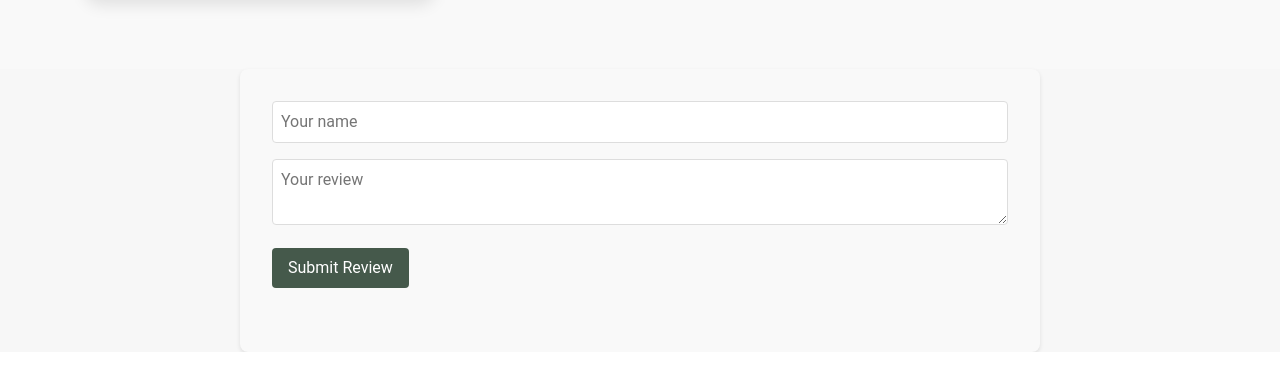
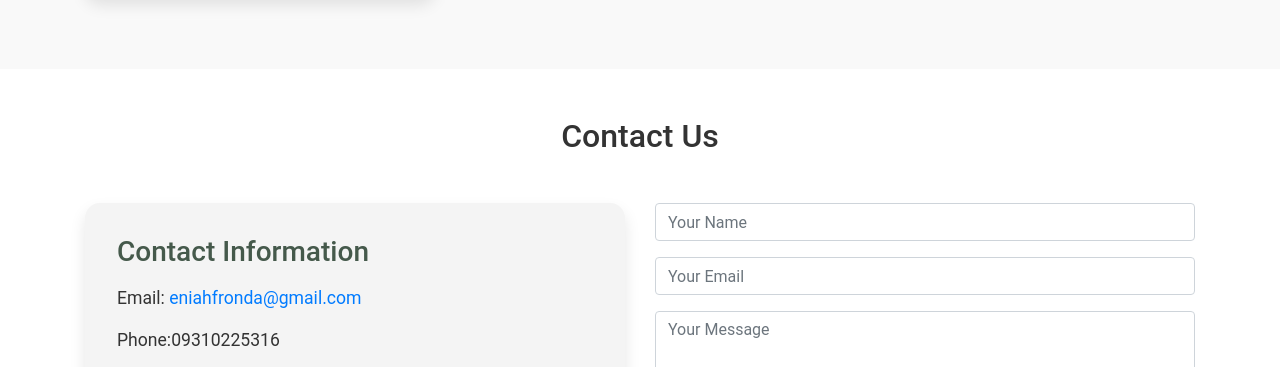
Before and after one commit to Ivennnn23/Crafts-n-Hand, a plain HTML site: page index.html in a window 1280 px wide. Shown: the part 6901-7268 px from the top of the page. Drawn offline with nearby package versions, Linux system fonts and the light colour scheme.

Commit message:
Update index.html

```diff
--- a/index.html
+++ b/index.html
@@ -4,6 +4,8 @@
     <meta charset="UTF-8">
     <meta name="viewport" content="width=device-width, initial-scale=1.0">
     <title>Crafts 'n Hand</title>
+    <script defer src="https://www.gstatic.com/firebasejs/9.6.1/firebase-app.js"></script>
+    <script defer src="https://www.gstatic.com/firebasejs/9.6.1/firebase-database.js"></script>
     <link rel="stylesheet" href="https://stackpath.bootstrapcdn.com/bootstrap/4.5.2/css/bootstrap.min.css">
     <link rel="stylesheet" href="styles.css">
     <link href="https://cdnjs.cloudflare.com/ajax/libs/lightbox2/2.11.3/css/lightbox.min.css" rel="stylesheet">
@@ -309,20 +311,7 @@
             </div>
         </div>
     </section>
-    <!-- Customer Reviews -->
-    <section id="reviews">
-        <div class="review-form">
-            <form id="review-form">
-                <input type="text" id="review-name" placeholder="Your name" required>
-                <textarea id="review-text" placeholder="Your review" required></textarea>
-                <button type="submit">Submit Review</button>
-            </form>
-        </div>
 
-        <div id="reviews-list">
-            <!-- Reviews will be displayed here -->
-        </div>
-    </section>
 
 
     <section id="contact" class="contact py-5">
```
